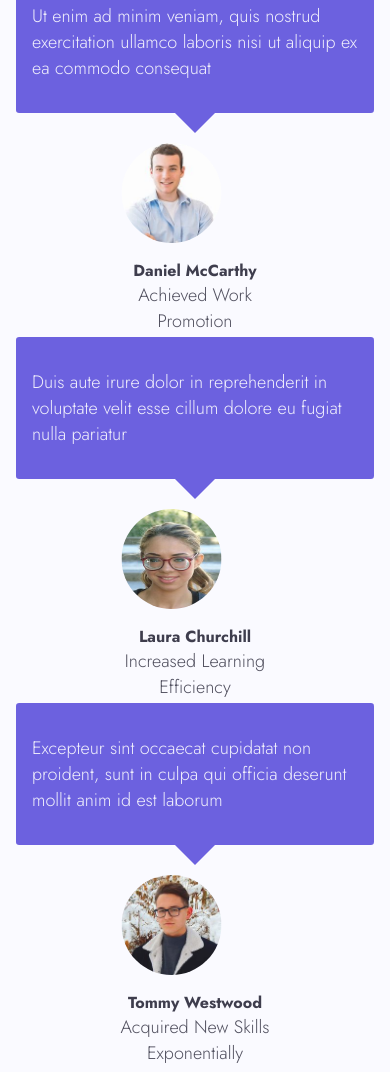
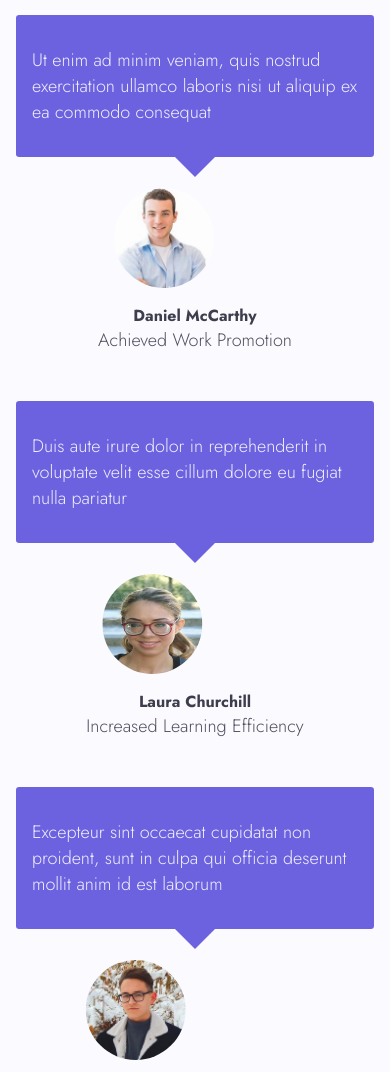
Before and after one commit to dev-willyy/task-manager, a plain HTML site: page index.html in a window 390 px wide. Shown: the part 4647-5719 px from the top of the page. Drawn offline with nearby package versions, Linux system fonts and the light colour scheme; a web font is replaced by a local one.

Commit message:
finished all code corretions

```diff
--- a/components/stylesheets/styles.css
+++ b/components/stylesheets/styles.css
@@ -84,7 +84,7 @@ textarea {
 
 html {
     font-family: var(--ff-poppins);
-    scroll-behavior: smooth;
+    scroll-behavior: smooth !important;
 }
 
 body {
@@ -98,7 +98,7 @@ body {
 html {
     scrollbar-width: normal;
     scrollbar-color: #98acf8 #3d2c8d;
-    scroll-behavior: smooth;
+    scroll-behavior: smooth !important;
 }
 
 /* For chrome and related browsers */
@@ -450,6 +450,10 @@ html::-webkit-scrollbar-thumb:hover {
     margin-bottom: 35px;
 }
 
+.second-banner {
+    margin-top: 55px;
+}
+
 .features-banner img {
     width: 100%;
 }
@@ -534,7 +538,7 @@ html::-webkit-scrollbar-thumb:hover {
 }
 
 .title-wrap {
-    margin-bottom: 1rem;
+    margin-block: 1.2rem;
 }
 
 .title-wrap h2 {
@@ -600,6 +604,10 @@ html::-webkit-scrollbar-thumb:hover {
 .text {
     font-weight: 300;
     opacity: 0.9;
+}
+
+.text.bullet-point {
+    white-space: nowrap;
 }
 
 .test-item-info h3 {
@@ -809,6 +817,7 @@ a.inactive {
 @media screen and (min-width: 1115px) and (max-width: 1199px) {
     .testimonial-container {
         max-width: 1060px;
+        max-width: fit-content;
     }
 }
 
@@ -820,6 +829,24 @@ a.inactive {
     .action-link-outline {
         color: var(--cool-gray);
         margin-block: 8px !important;
+    }
+}
+
+@media screen and (min-width: 150px) and (max-width: 991px) {
+    #testimonials {
+        padding-block: 10px !important;
+    }
+
+    .test-row {
+        padding-block: 0 3rem;
+    }
+
+    .middle-test-item {
+        transform: translateY(20px) !important;
+    }
+
+    .third-test-item {
+        transform: translateY(40px) !important;
     }
 }
 
--- a/index.html
+++ b/index.html
@@ -342,7 +342,7 @@
                         </div>
 
                         <div class="features-wrapper">
-                            <figure class="features-banner">
+                            <figure class="features-banner second-banner">
                                 <img
                                     src="./assets/images/feature-img-2.png"
                                     alt="feature-image-2"
@@ -427,7 +427,7 @@
                                     />
                                     <div>
                                         <h3>Daniel McCarthy</h3>
-                                        <p class="text">
+                                        <p class="text bullet-point">
                                             Achieved Work Promotion
                                         </p>
                                     </div>
@@ -447,14 +447,14 @@
                                     />
                                     <div>
                                         <h3>Laura Churchill</h3>
-                                        <p class="text">
+                                        <p class="text bullet-point">
                                             Increased Learning Efficiency
                                         </p>
                                     </div>
                                 </div>
                             </div>
 
-                            <div class="test-item">
+                            <div class="test-item third-test-item">
                                 <p class="text">
                                     Excepteur sint occaecat cupidatat non
                                     proident, sunt in culpa qui officia deserunt
@@ -467,7 +467,7 @@
                                     />
                                     <div>
                                         <h3>Tommy Westwood</h3>
-                                        <p class="text">
+                                        <p class="text bullet-point">
                                             Acquired New Skills Exponentially
                                         </p>
                                     </div>
```
